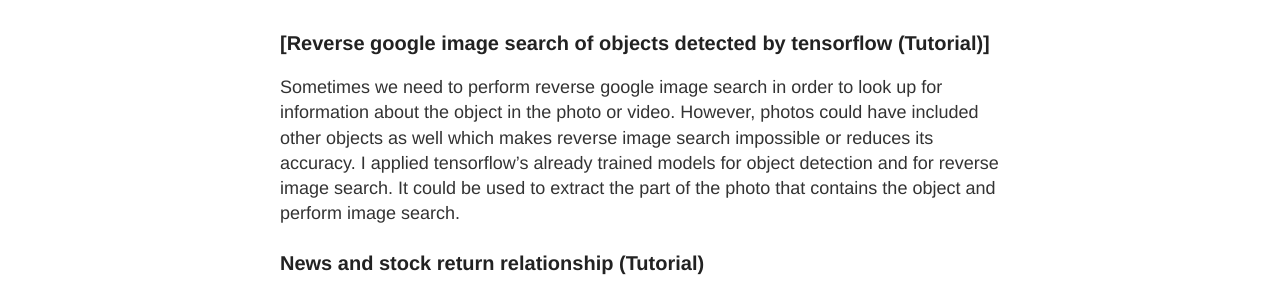
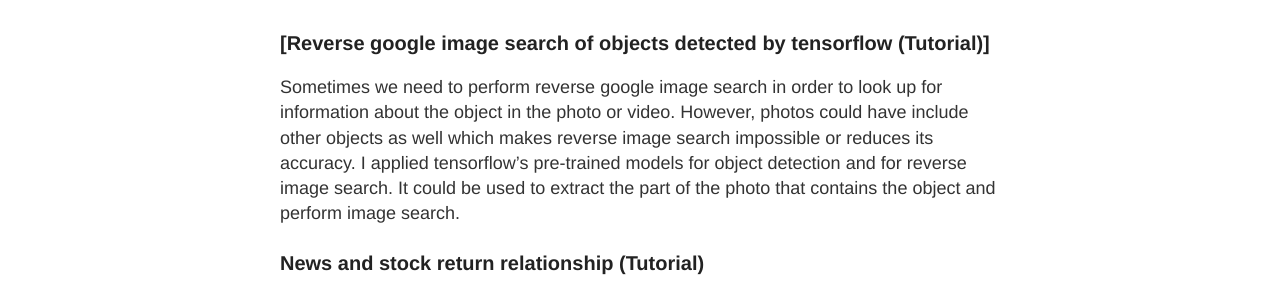
Before and after one commit to navruzbek1992/data_challenge, a Jekyll site: the page built from projects.md, in a window 1280 px wide. Shown: the part 718-1013 px from the top of the page. Built offline with Jekyll 4.4.1, drawn with Linux system fonts in a browser that asks for light colours; nearby versions of some CDN libraries.

Commit message:
type fix

```diff
--- a/projects.md
+++ b/projects.md
@@ -8,8 +8,8 @@
 ### [Reverse google image search of objects detected by tensorflow (Tutorial)]
 
 Sometimes we need to perform reverse google image search in order to look up for information about the object in the photo or video.
-However, photos could have included other objects as well which makes reverse image search impossible or reduces its accuracy.
-I applied tensorflow's already trained models for object detection and for reverse image search. It could be used to extract the part of the photo that contains the object and perform image search.
+However, photos could have include other objects as well which makes reverse image search impossible or reduces its accuracy.
+I applied tensorflow's pre-trained models for object detection and for reverse image search. It could be used to extract the part of the photo that contains the object and perform image search.
 
 ### [News and stock return relationship (Tutorial)](/projects/news_and_boeing_stocks.html)
 
```
